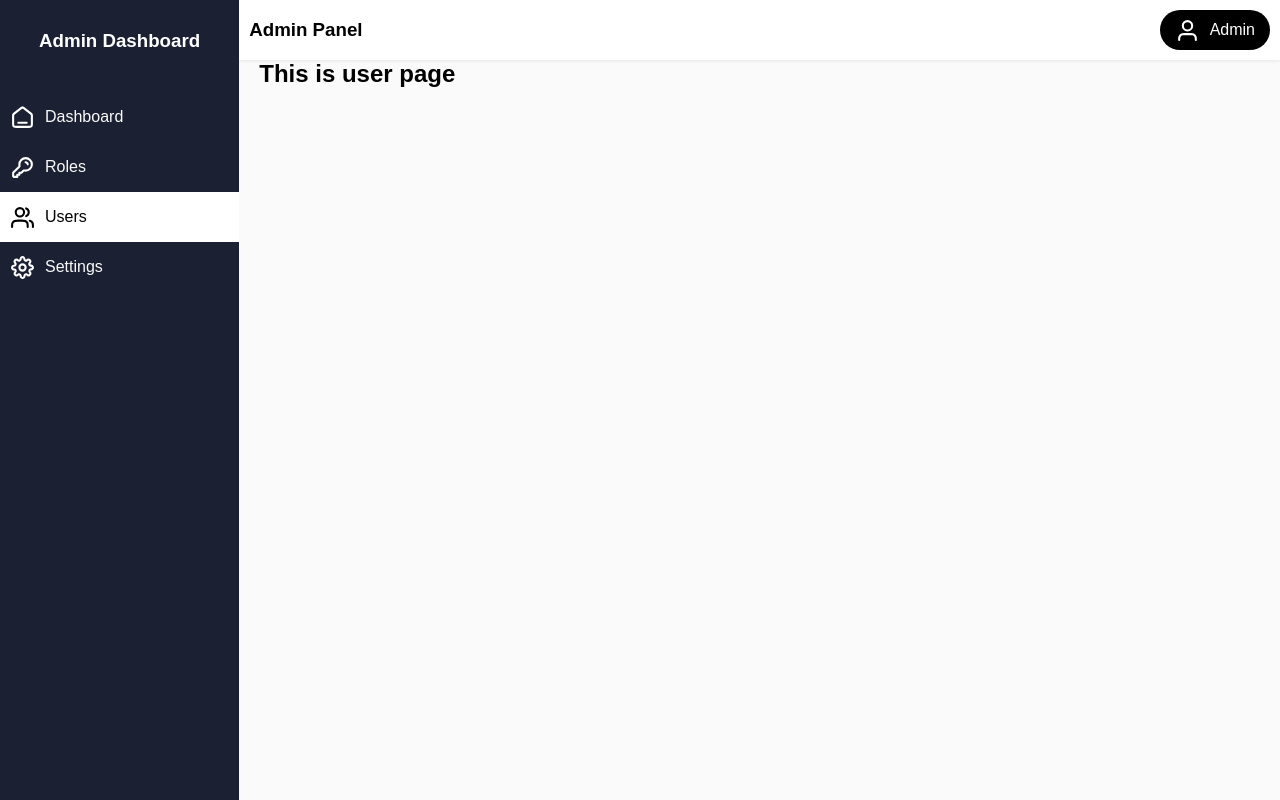
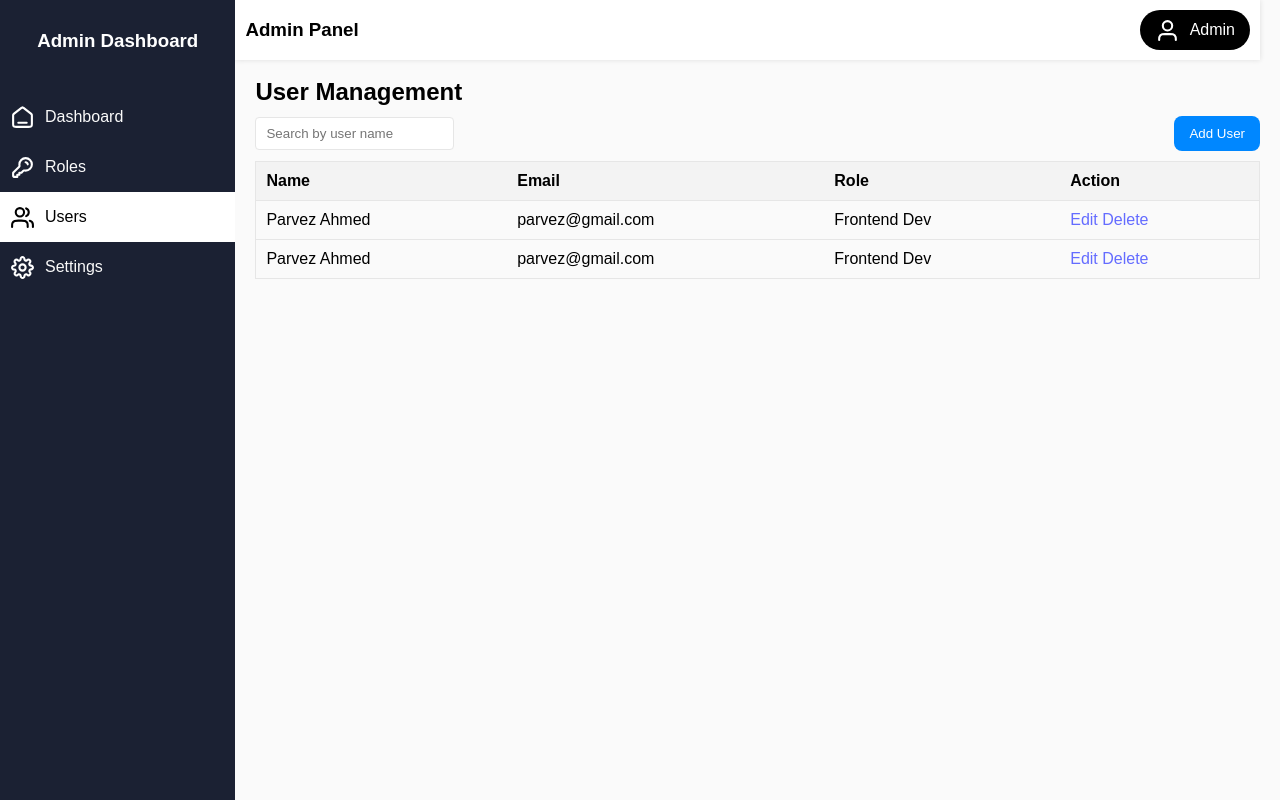
Before and after one commit to asianprogrammer/react-dashboard, a React (Vite) app: page /users in a window 1280 px wide. Built offline with nearby package versions, Linux system fonts and the light colour scheme.

Commit message:
Table Style

```diff
--- a/src/User.jsx
+++ b/src/User.jsx
@@ -1,7 +1,45 @@
 export default function User(){
     return (
         <>
-            <h1>This is user page</h1>
+            <br />
+            <h2>User Management</h2>
+
+            <div className="MTB flex FY-center F-space">
+            <input type="search" placeholder="Search by user name" />
+            <button>Add User</button>
+            </div>
+
+            <table border="1">
+                <thead>
+                    <th>Name</th>
+                    <th>Email</th>
+                    <th>Role</th>
+                    <th>Action</th>
+                </thead>
+                <tbody>
+                    <tr>
+                        <td>Parvez Ahmed</td>
+                        <td>parvez@gmail.com</td>
+                        <td>Frontend Dev</td>
+                        <td>
+                            <a href="#edit">Edit</a>
+                            &nbsp;
+                            <a href="#delete">Delete</a>
+                        </td>
+                    </tr>
+                    <tr>
+                        <td>Parvez Ahmed</td>
+                        <td>parvez@gmail.com</td>
+                        <td>Frontend Dev</td>
+                        <td>
+                            <a href="#edit">Edit</a>
+                            &nbsp;
+                            <a href="#delete">Delete</a>
+                        </td>
+                    </tr>
+
+                </tbody>
+            </table>
         </>
     );
 }
--- a/src/index.css
+++ b/src/index.css
@@ -25,7 +25,7 @@ body {
   width: 100%;
   height: 100vh;
   overflow: auto;
-  padding-left: 20px;
+  padding: 0 20px;
 }
 
 .nav-title {
@@ -81,6 +81,10 @@ body {
   margin-right: 10px;
 }
 
+.MTB {
+  margin: 10px 0;
+}
+
 /* Panel Component Panel.jsx */
 .panel {
   top: 0;
@@ -101,3 +105,48 @@ body {
   border-radius: 25px;
   background: black;
 }
+
+/* Input field */
+input {
+  padding: 8px 10px;
+  outline: none;
+  border-radius: 4px;
+  border: solid 1px #e6e6e6;
+}
+
+input:focus {
+  border-color: #0087ff;
+}
+
+button {
+  border: none;
+  outline: none;
+  color: #fff;
+  cursor: pointer;
+  padding: 10px 15px;
+  background: #0087ff;
+  border-radius: 8px;
+}
+
+table {
+  width: 100%;
+  border: solid 1px #e6e6e6;
+  border-collapse: collapse;
+}
+
+table th,
+table tr td {
+  padding: 10px;
+  text-align: left;
+  border-left: none;
+}
+
+table thead {
+  background: #f3f3f3;
+}
+
+table tr td,
+table th {
+  border-left: none;
+  border-right: none;
+}
```
